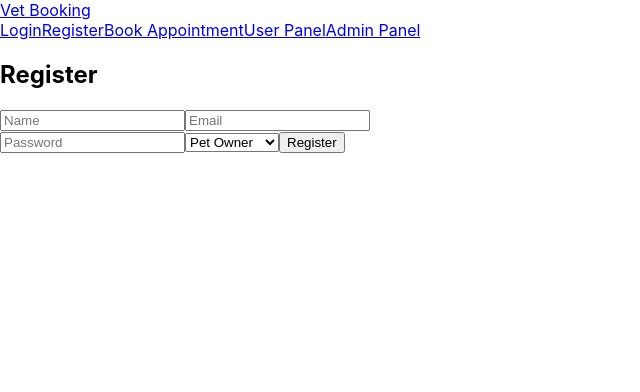
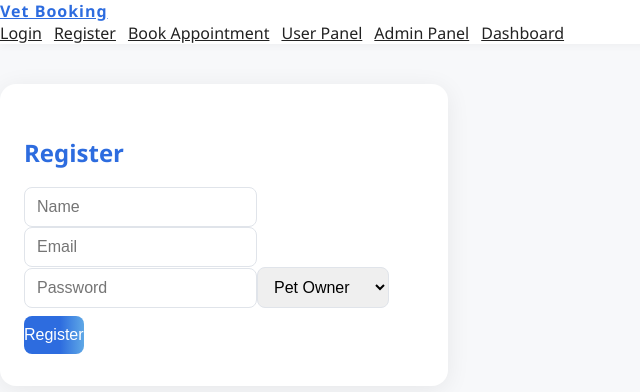
Before and after one commit to habibecinar/vet-booking, a React (Create React App) app in the folder frontend/: page /register in a window 1280 px wide. Shown: the top 392 px of the page, without its empty margins (0-640 px from the left). Built offline with nearby package versions, Linux system fonts and the light colour scheme.

Commit message:
add sidebar and edited files

```diff
--- a/frontend/package.json
+++ b/frontend/package.json
@@ -46,6 +46,5 @@
   },
   "keywords": [],
   "author": "",
-  "license": "ISC",
-  "type": "commonjs"
+  "license": "ISC"
 }
--- a/frontend/src/App.css
+++ b/frontend/src/App.css
@@ -1,38 +1,77 @@
-.App {
-  text-align: center;
+body {
+  background: #f7f8fa;
+  font-family: 'Segoe UI', 'Roboto', Arial, sans-serif;
+  color: #222;
 }
 
-.App-logo {
-  height: 40vmin;
-  pointer-events: none;
+.container {
+  background: #fff;
+  border-radius: 16px;
+  box-shadow: 0 4px 24px rgba(0,0,0,0.07);
+  padding: 32px 24px;
+  margin-top: 40px;
 }
 
-@media (prefers-reduced-motion: no-preference) {
-  .App-logo {
-    animation: App-logo-spin infinite 20s linear;
-  }
+h2, h4 {
+  color: #2d6cdf;
+  font-weight: 600;
+  margin-bottom: 18px;
 }
 
-.App-header {
-  background-color: #282c34;
-  min-height: 100vh;
-  display: flex;
-  flex-direction: column;
-  align-items: center;
-  justify-content: center;
-  font-size: calc(10px + 2vmin);
-  color: white;
+form input, form select {
+  border-radius: 8px;
+  border: 1px solid #e0e4ea;
+  padding: 10px 12px;
+  font-size: 1rem;
 }
 
-.App-link {
-  color: #61dafb;
+form button {
+  border-radius: 8px;
+  font-weight: 500;
+  font-size: 1rem;
+  padding: 10px 0;
+  margin-top: 8px;
+  background: linear-gradient(90deg, #2d6cdf 60%, #5fa8e6 100%);
+  color: #fff;
+  border: none;
+  transition: background 0.2s;
 }
 
-@keyframes App-logo-spin {
-  from {
-    transform: rotate(0deg);
-  }
-  to {
-    transform: rotate(360deg);
-  }
+form button:hover {
+  background: linear-gradient(90deg, #5fa8e6 60%, #2d6cdf 100%);
 }
+
+.navbar {
+  box-shadow: 0 2px 8px rgba(0,0,0,0.04);
+  background: #fff;
+}
+
+.navbar-brand {
+  font-weight: 700;
+  color: #2d6cdf !important;
+  letter-spacing: 1px;
+}
+
+.nav-link {
+  color: #222 !important;
+  margin-right: 12px;
+  font-weight: 500;
+  transition: color 0.2s;
+}
+
+.nav-link:hover {
+  color: #2d6cdf !important;
+}
+
+ul {
+  padding-left: 18px;
+}
+
+li {
+  margin-bottom: 8px;
+}
+
+.alert {
+  border-radius: 8px;
+  font-size: 0.95rem;
+}
--- a/frontend/src/App.js
+++ b/frontend/src/App.js
@@ -1,4 +1,3 @@
-
 import './App.css';
 import { BrowserRouter as Router, Routes, Route, Link } from 'react-router-dom';
 
@@ -8,6 +7,7 @@ import Home from './pages/Home';
 import Appointment from './pages/Appointment';
 import UserPanel from './pages/UserPanel';
 import AdminPanel from './pages/AdminPanel';
+import AppointmentsDashboard from './pages/AppointmentsDashboard';
 
 function App() {
   return (
@@ -20,6 +20,7 @@ function App() {
         <Link className="nav-link" to="/appointment">Book Appointment</Link>
         <Link className="nav-link" to="/panel">User Panel</Link>
         <Link className="nav-link" to="/admin">Admin Panel</Link>
+        <Link className="nav-link" to="/dashboard">Dashboard</Link>
         </div>
       </nav>
       <Routes>
@@ -28,6 +29,7 @@ function App() {
         <Route path="/appointment" element={<Appointment />} />
         <Route path="/panel" element={<UserPanel />} />
         <Route path="/admin" element={<AdminPanel />} />
+        <Route path="/dashboard" element={<AppointmentsDashboard />} />
         <Route path="/" element={<Home />} />
       </Routes>
     </Router>
--- /dev/null
+++ b/frontend/src/components/Sidebar.js
@@ -0,0 +1,24 @@
+import React from 'react';
+import { FaHome, FaCalendarAlt, FaPaw, FaUserMd } from 'react-icons/fa';
+
+function Sidebar({ active }) {
+  return (
+    <div className="sidebar">
+      <div className="logo">
+        <span role="img" aria-label="paw">🐾</span>
+        <div>
+          <div style={{fontWeight:700}}>Veterinary</div>
+          <div style={{fontSize:13, color:'#888'}}>Appointment System</div>
+        </div>
+      </div>
+      <div className="menu">
+        <div className={`menu-item${active === 'dashboard' ? ' active' : ''}`}><FaHome style={{marginRight:8}} /> Dashboard</div>
+        <div className={`menu-item${active === 'appointments' ? ' active' : ''}`}><FaCalendarAlt style={{marginRight:8}} /> Appointments</div>
+        <div className={`menu-item${active === 'pets' ? ' active' : ''}`}><FaPaw style={{marginRight:8}} /> Pets</div>
+        <div className={`menu-item${active === 'vets' ? ' active' : ''}`}><FaUserMd style={{marginRight:8}} /> Vets</div>
+      </div>
+    </div>
+  );
+}
+
+export default Sidebar;
--- /dev/null
+++ b/frontend/src/pages/AppointmentsDashboard.js
@@ -0,0 +1,59 @@
+import React from 'react';
+import Sidebar from '../components/Sidebar';
+
+function AppointmentsDashboard() {
+  return (
+    <div className="dashboard">
+      <Sidebar active="appointments" />
+      <div className="dashboard-content">
+        <div className="dashboard-header">
+          <h2>Appointments</h2>
+          <div>
+            <input type="text" placeholder="Search" style={{marginRight:12, padding:'8px 12px', borderRadius:8, border:'1px solid #e0e4ea'}} />
+            <button className="btn">+ Book an Appointment</button>
+            <span className="user-info" style={{marginLeft:24}}>
+              <img src="https://randomuser.me/api/portraits/women/44.jpg" alt="user" style={{width:32, borderRadius:'50%', marginRight:8}} />
+              Jane Doe
+            </span>
+          </div>
+        </div>
+        <table className="table">
+          <thead>
+            <tr>
+              <th>Date</th>
+              <th>Time</th>
+              <th>Pet</th>
+              <th>Vet</th>
+              <th>Status</th>
+            </tr>
+          </thead>
+          <tbody>
+            <tr>
+              <td>Oct 5, 2024</td>
+              <td>10:00 AM</td>
+              <td>Buddy</td>
+              <td>Dr. Smith</td>
+              <td></td>
+            </tr>
+            <tr>
+              <td>Oct 10, 2024</td>
+              <td>02:00 PM</td>
+              <td>Milo</td>
+              <td>Dr. Smith</td>
+              <td><span className="status-badge">Pending</span></td>
+            </tr>
+            <tr>
+              <td>Oct 12, 2024</td>
+              <td>11:00 AM</td>
+              <td>Max</td>
+              <td>Dr. Jones</td>
+              <td></td>
+            </tr>
+          </tbody>
+        </table>
+      </div>
+    </div>
+  );
+}
+
+export default AppointmentsDashboard;
--- a/package.json
+++ b/package.json
@@ -1,5 +1,6 @@
 {
   "dependencies": {
-    "bcryptjs": "^3.0.2"
+    "bcryptjs": "^3.0.2",
+    "react-icons": "^5.5.0"
   }
 }
```
Also changed, not shown: 1 other file (tests, documents, lock files or other folders).
